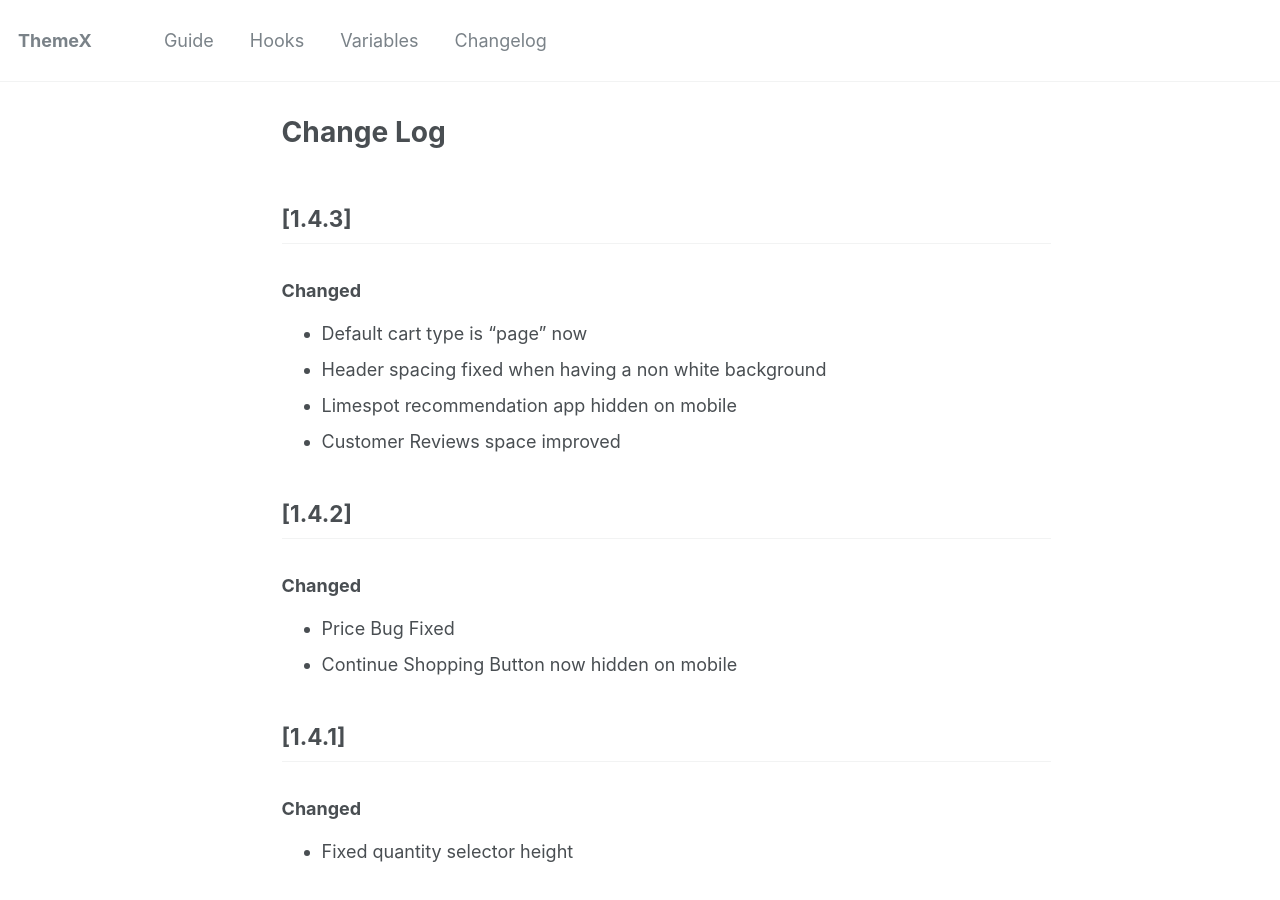
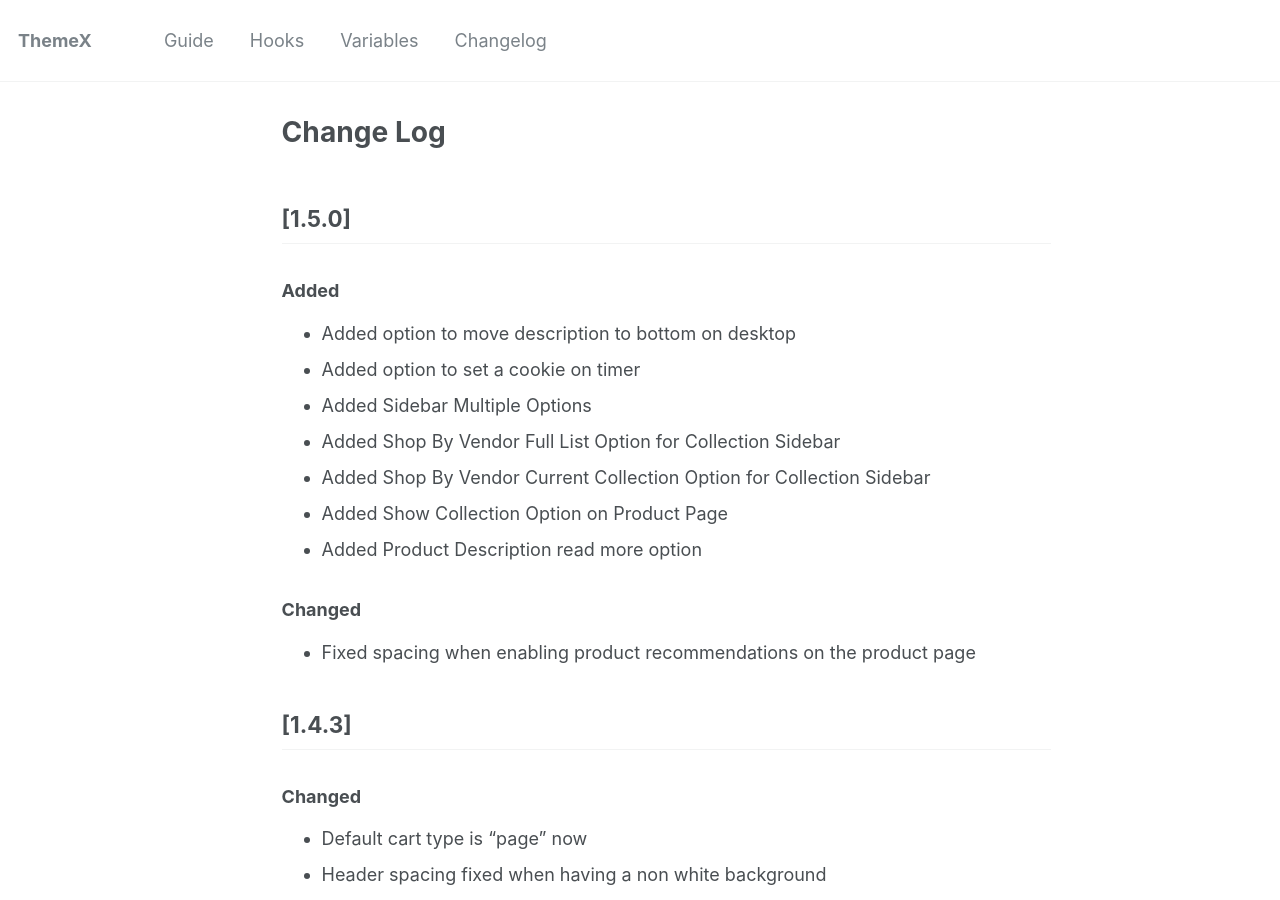
Before and after one commit to emiliobool/ThemeX, a Jekyll site: the page built from _pages/CHANGELOG.md, in a window 1280 px wide and 900 px high. Built offline with Jekyll 4.4.1, drawn with Linux system fonts in a browser that asks for light colours.

Commit message:
no message

```diff
--- a/_pages/CHANGELOG.md
+++ b/_pages/CHANGELOG.md
@@ -5,6 +5,20 @@ sitemap: false
 permalink: /changelog
 
 ---
+
+## [1.5.0]
+
+### Added
+- Added option to move description to bottom on desktop
+- Added option to set a cookie on timer
+- Added Sidebar Multiple Options
+- Added Shop By Vendor Full List Option for Collection Sidebar
+- Added Shop By Vendor Current Collection Option for Collection Sidebar
+- Added Show Collection Option on Product Page
+- Added Product Description read more option
+
+### Changed
+- Fixed spacing when enabling product recommendations on the product page
 
 ## [1.4.3]
 
```
Also changed, not shown: _pages/hooks.md (+1 -0 lines), _pages/variables.md (+6 -1 lines).
